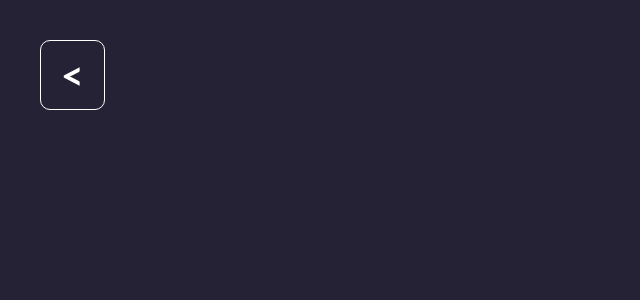
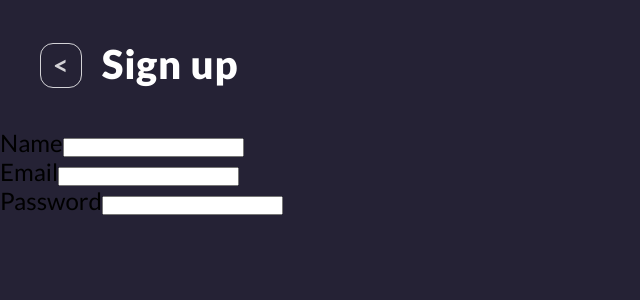
Before and after one commit to frostzt/weeee, a Next.js app in the folder frontend/: page /auth in a window 1280 px wide. Shown: the top 300 px of the page, without its empty margins (0-640 px from the left). Built offline with nearby package versions, Linux system fonts and the light colour scheme.

Commit message:
creating authentication page

```diff
--- a/frontend/pages/auth/auth.module.scss
+++ b/frontend/pages/auth/auth.module.scss
@@ -1,15 +1,26 @@
 .container {
   .heading {
+    margin: 4rem;
+    display: flex;
+    align-items: flex-end;
+
     .backbtn {
-      margin: 4rem;
-      padding: 2rem;
+      padding: 1.2rem;
+      font-size: 2.7rem;
+      line-height: 0.7;
+      font-weight: 700;
+      border-radius: 1.3rem;
+      display: inline-block;
+      color: rgba(255, 255, 255, 0.8);
+      border: 1px solid rgba(255, 255, 255, 0.8);
+    }
+
+    .title {
       color: white;
       font-size: 4rem;
-      line-height: 0.7;
-      font-weight: 700;
-      border-radius: 1rem;
-      display: inline-block;
-      border: 1px solid white;
+      font-weight: 900;
+      margin-left: 2rem;
+      letter-spacing: 0.8px;
     }
   }
 }
--- a/frontend/pages/auth/index.tsx
+++ b/frontend/pages/auth/index.tsx
@@ -17,7 +17,22 @@ const AuthPage = () => {
           <LinkedButton override extraClass={styles.backbtn} link="/">
             {'<'}
           </LinkedButton>
+          <div className={styles.title}>Sign up</div>
         </div>
+        <form className={styles.form}>
+          <div className={styles.group}>
+            <label htmlFor="name">Name</label>
+            <input type="text" name="name" />
+          </div>
+          <div className={styles.group}>
+            <label htmlFor="email">Email</label>
+            <input type="email" name="email" />
+          </div>
+          <div className={styles.group}>
+            <label htmlFor="password">Password</label>
+            <input type="password" name="password" />
+          </div>
+        </form>
       </div>
     </Fragment>
   );
```
